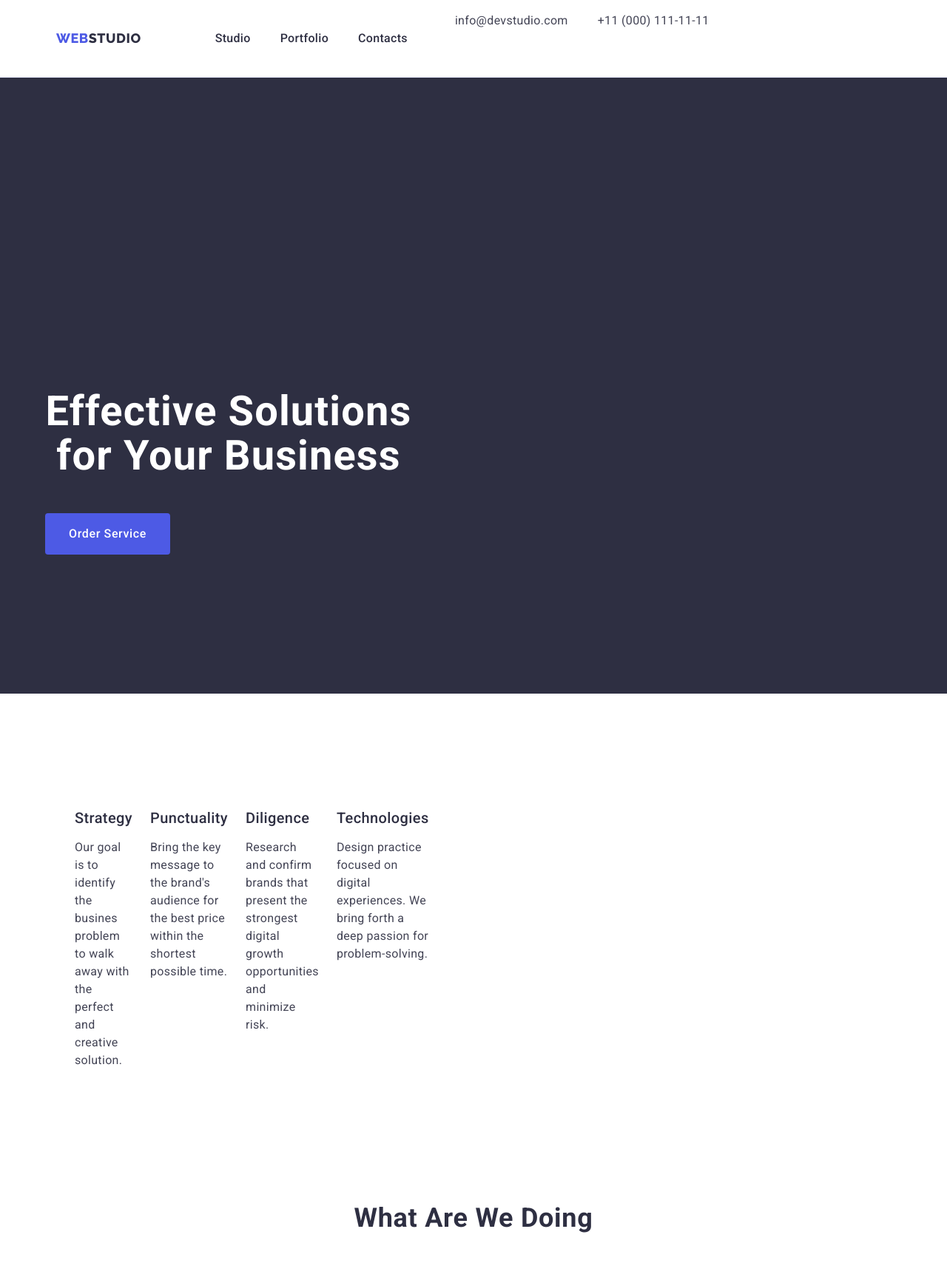
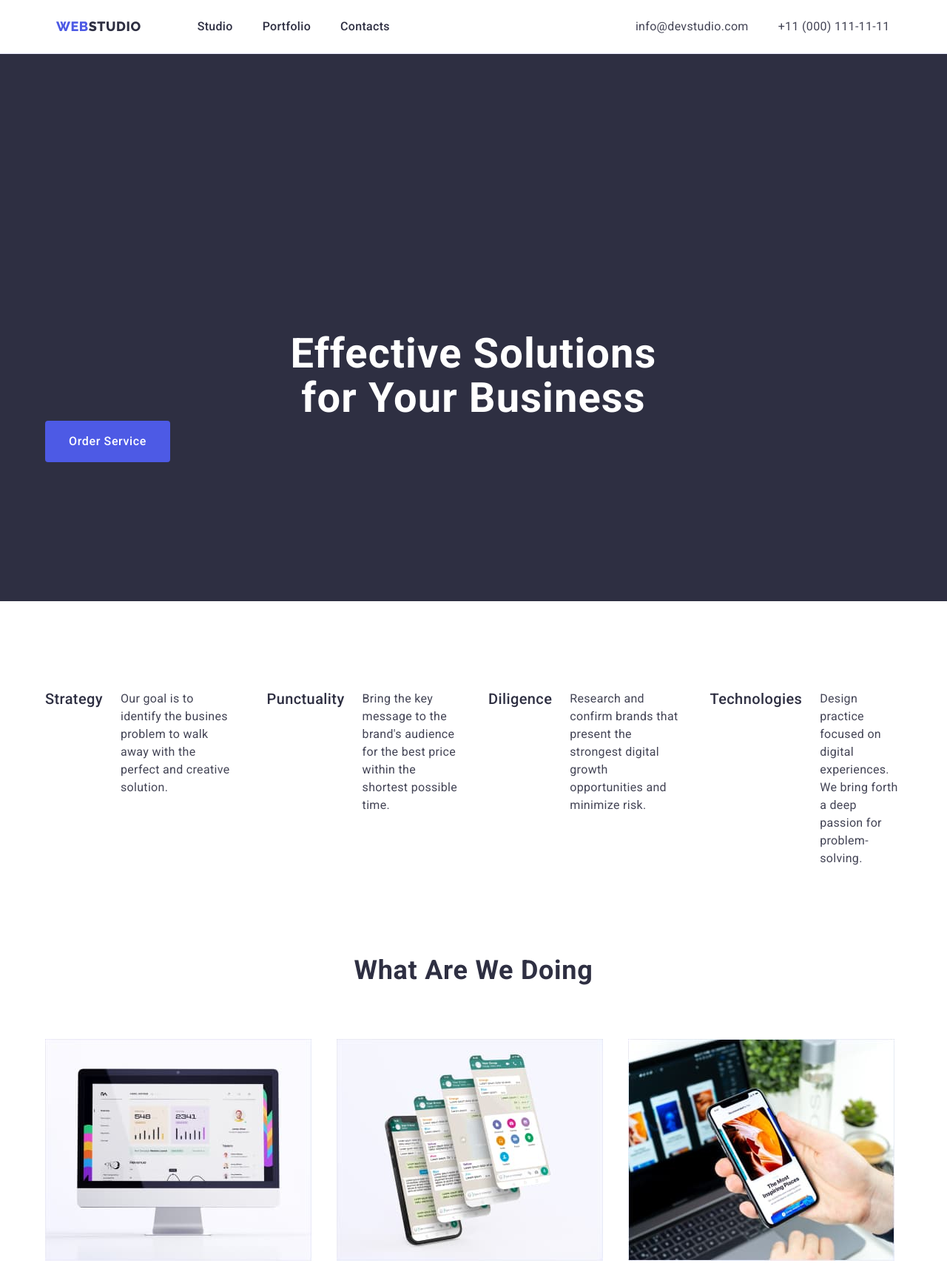
Before and after one commit to msp3021/goit-markup-hw-003, a plain HTML site: page index.html in a window 1280 px wide. Shown: the top 1708 px of the page at 74% size. Drawn offline with nearby package versions, Linux system fonts and the light colour scheme.

Commit message:
changes p

```diff
--- a/css/style.css
+++ b/css/style.css
@@ -1,3 +1,9 @@
+* {
+    box-sizing: border-box;
+    margin: 0;
+    padding: 0;
+}
+
 body{
     font-family:'Roboto',sans-serif;
     color:#434455;
@@ -13,15 +19,18 @@ img{
     display: block;
 }
 
-.visually-hidden:not(:focus):not(:active){
+.visually-hidden {
+    position: absolute;
+    width: 1px;
+    height: 1px;
+    margin: -1px;
+    border: 0;
+    padding: 0;
+    white-space: nowrap;
+    clip-path: inset(100%);
     clip: rect(0 0 0 0);
-    clip-path: inset(100%);
-    height: 1px;
-    overflow:hidden;
-    position: absolute;
-    white-space: nowrap;
-    width: 1px;
-}
+    overflow: hidden;
+  }
 
 .header{
     border-bottom: 1px solid #e7e9fc;       }
@@ -44,7 +53,8 @@ img{
 
 .logo-nav-address{
     display:flex;
-    padding: 0 15px;}
+    padding: 0 15px;
+    gap:332px }
 
 .logo-nav{
     display:flex;
@@ -55,7 +65,7 @@ img{
     margin-right: 76px}
 
 .menu{
-    padding: 24px;
+    padding:24px 0;
     display: flex;
     gap: 40px;}
 
@@ -106,7 +116,9 @@ text-decoration:none;}
     color:#404bbf; }
 
 .contact{
-    font-style: normal; }
+    font-style: normal;
+    display: flex;
+ align-items: center;  }
 
 .hero{
     background-color: #2e2f42;
@@ -121,7 +133,8 @@ font-weight: 700px;
 line-height: 1.07;
 letter-spacing: 1.12px;
 padding-top: 188px;
-max-width: 496px;}
+
+text-align: center;}
 
 .hero-button{
 font-family:'Roboto', sans-serif;
@@ -149,15 +162,13 @@ h2{
 .goals{
     padding: 120px 0;}
 
-    .goals-list{
-        list-style: none;
-        display: flex;
-        gap:24px;
-        width: calc((100% - 72px) / 4);   }
-
 
 .goals-box{
-   }
+    list-style: none;
+    display: flex;
+    gap:24px;
+    width: calc((100% - 72px) / 4);   }
+
 
 
 
@@ -183,7 +194,7 @@ h2{
 list-style-type: none;
 display: flex;
 gap: 24px;
-flex-basis: calc((100% - 3 * 16px) / 3);  }
+}
 
 
 .what-are-we-doing-title{
@@ -197,6 +208,7 @@ flex-basis: calc((100% - 3 * 16px) / 3);  }
     margin-bottom:72px; }
 
 .what-are-we-doing-box{
+    flex-basis: calc((100% - 3 * 16px) / 3);
    }
 
 .our-team{
@@ -212,17 +224,17 @@ flex-basis: calc((100% - 3 * 16px) / 3);  }
         letter-spacing: 0.72px;
         text-align: center;
         text-transform: capitalize;
-        margin-top:120px;
+
        margin-bottom: 72px;}
 
 .our-team-title-list{
     list-style: none;
-    margin-bottom: 72px;
     display: flex;
-    gap: 24px;  }
+    }
 
 
 .our-team-box{
+    width: calc((100% - 72px) / 4);
     background-color: #FFFFFF ;
     flex-basis: calc((100% - 72px) / 4);
     border-radius: 0px 0px 4px 4px; }
@@ -325,7 +337,7 @@ column-gap: 24px;
 row-gap: 48px;
 width: calc((100% - 48px) / 3); }
 
-.project-box{}
+
 
 .project-title-paragraph{
     padding: 32px 16px;
```
